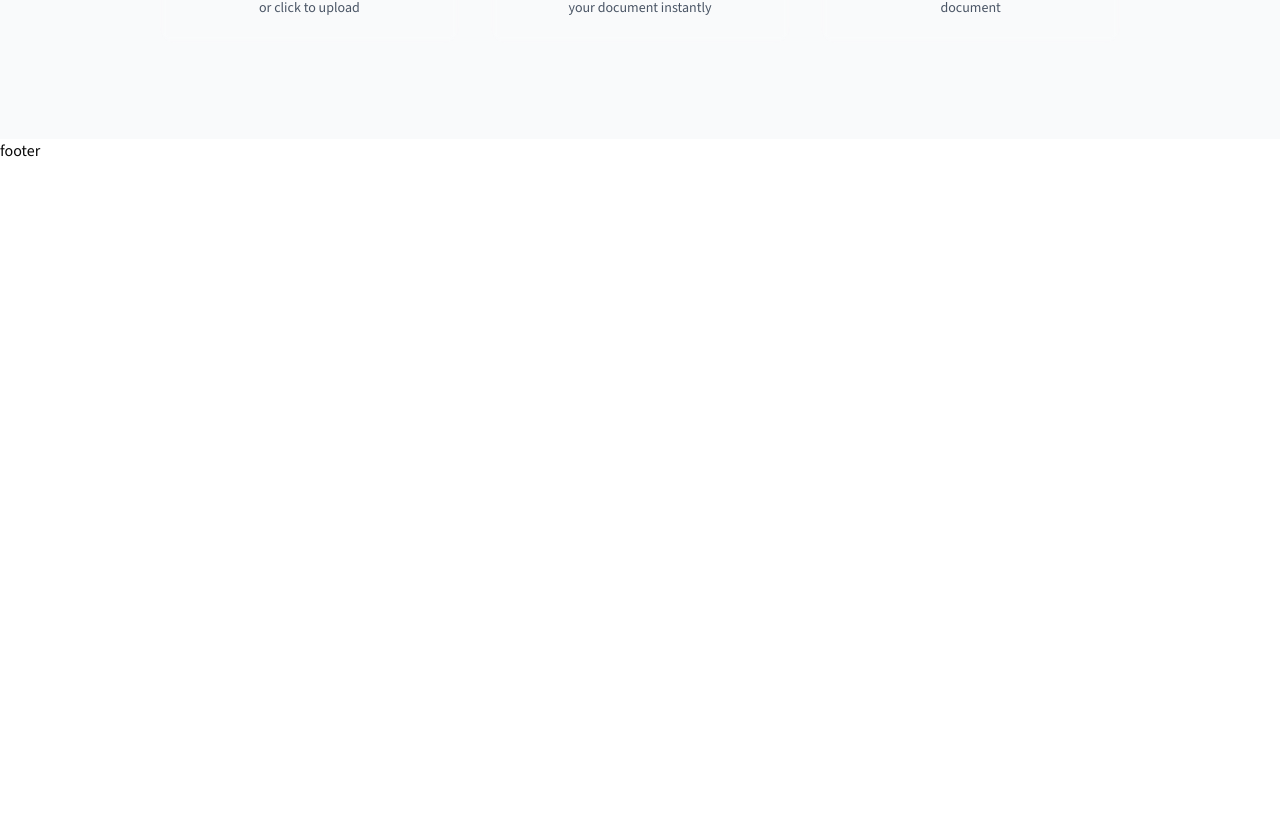
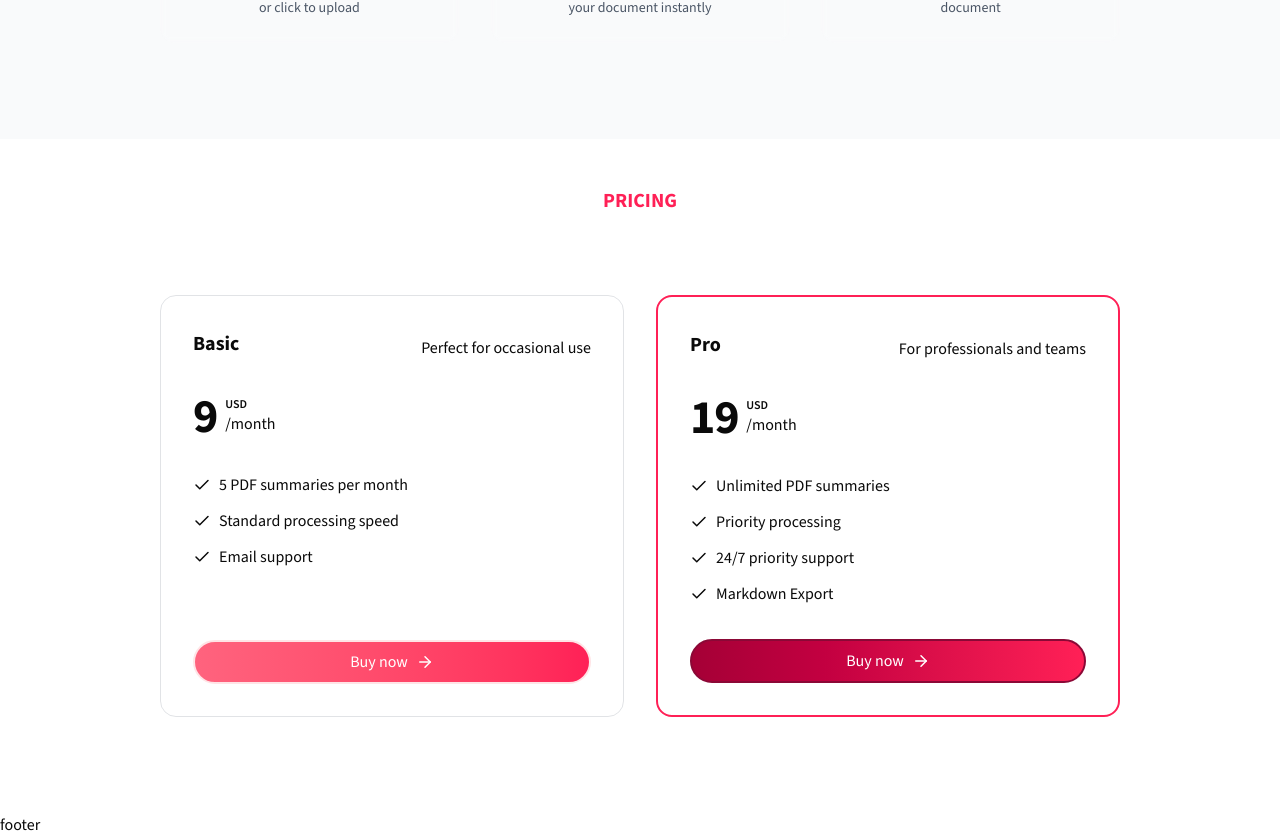
Before and after one commit to elaa-brahmi/ai-saas, a Next.js app in the folder my-app/: page / in a window 1280 px wide. Shown: the part 1457-2294 px from the top of the page. Before the commit the page ends 1620 px from the top, so only its background shows below. Built offline with nearby package versions, Linux system fonts and the light colour scheme.

Commit message:
pricing section is good to go

```diff
--- a/my-app/app/page.tsx
+++ b/my-app/app/page.tsx
@@ -1,7 +1,9 @@
 //import Image from "next/image";
 import HeroSection from '@/components/home/HeroSection'
 import DemoSection from '@/components/home/DemoSection'
-import HowItWorksSection from '@/components/home/HowItWorksSection'
+import HowItWorksSection from '../components/home/HowItWorksSection'
+import Pricing from '../components/home/Pricing'
+
 
 
 import BgGradient from '@/components/common/BgGradient'
@@ -13,9 +15,10 @@ export default function Home() {
         <HeroSection/>
         <DemoSection/>
         <HowItWorksSection/>
+        <Pricing/>
       </div>
      {/*
-      <HowItWorksSection/>
+
       <Pricing/>
       <CTA/> */}
 
--- /dev/null
+++ b/my-app/components/home/Pricing.tsx
@@ -0,0 +1,112 @@
+import Link from 'next/link';
+import { cn } from '@/lib/utils';
+import {ArrowRight, CheckIcon} from 'lucide-react'
+
+
+type PriceType ={
+    name: string;
+    price: number;
+    description: string;
+    items: string[];
+    id: string;
+    paymentLink: string;
+    priceId: string;
+}
+const plans = [
+    {
+        name: 'Basic',
+        price: 9,
+        description: 'Perfect for occasional use',
+        items: [
+        '5 PDF summaries per month',
+        'Standard processing speed',
+        'Email support',
+        ],
+        id: 'basic',
+        paymentLink:'',
+        priceId: '',
+        },
+
+    {
+        id:'pro',
+        name:'Pro',
+        price:19,
+        description: 'For professionals and teams',
+        items: [
+        'Unlimited PDF summaries',
+        'Priority processing',
+        '24/7 priority support',
+        'Markdown Export',
+        ],
+        paymentLink: '',
+        priceId: '',
+
+    },
+];
+const PricingCard=({name,price,description,items,id,paymentLink}:PriceType)=>{
+    return(
+        <div key={id} className="relative w-full max-w-lg hover:scale-105 hover:transition-all duration-300">
+            <div className={cn(
+             'relative flex flex-col h-full gap-5 lg:gap-8 z-10 p-8 border-[1px] border-gray-500/20 rounded-2xl',
+             id === 'pro' && 'border-rose-500 gap-5 border-2'
+            )}
+            >
+
+
+                <div className="flex justify-between items-center gap-4">
+                    <p className="text-lg lg:text-xl font-bold capitalize">{name}</p>
+                    <p className="text-base-content/80 mt-2">{description}</p>
+                </div>
+                <div className='flex gap-2'>
+                    <p className="text-5xl tracking-tight font-extrabold">{price}</p>
+                    <div className="flex flex-col justify-end mb-[4px]">
+                        <p className='text-xs capitalize font-semibold'>USD</p>
+                        <p className="text-sx">/month</p>
+                    </div>
+                </div>
+                <div className="space-y-2.5 leading-relaxed text-base flex-1">
+                    {items.map((item,idx)=>(
+                    <li className="flex items-center gap-2 " key={idx}>
+                        <CheckIcon size={18}/>
+                        <span>{item}</span>
+
+                    </li>
+                    ))}
+                </div>
+                <div
+                className="space-y-2 flex justify-center w-full ">
+                    <Link href={paymentLink}
+                     className={cn(
+                    'w-full rounded-full flex items-center justify-center gap-2 bg-linear-to-r from-rose-800 to-rose-500 hover:from-rose-500 hover:to-rose-800 text-white border-2 py-2'
+                    ,id==='pro'
+                        ? 'border-rose-900'
+                        : 'border-rose-100 from-rose-400 to-rose-500' )}>
+                        Buy now <ArrowRight size={18}/>
+                    </Link>
+                </div>
+            </div>
+
+        </div>
+
+    )
+}
+
+export default function Pricing(){
+    return(
+        <section className="relative overflow-hidden" id="pricing">
+             <div className="py-12 lg:py-24 max-w-5xl mx-auto sm:px-6
+        lg:px-8 lg:pt-12">
+            <div className="flex items-center justify-center w-full pb-12">
+                <h2 className="uppercase font-bold text-xl mb-8 text-rose-500">Pricing</h2>
+            </div>
+            <div className="relative flex justify-center flex-col
+            lg:flex-row items-center lg:items-stretch gap-8">
+                {plans.map((plan)=>(
+                <PricingCard key={plan.id} {...plan}/>
+                ))}
+
+            </div>
+        </div>
+        </section>
+    )
+}
```
